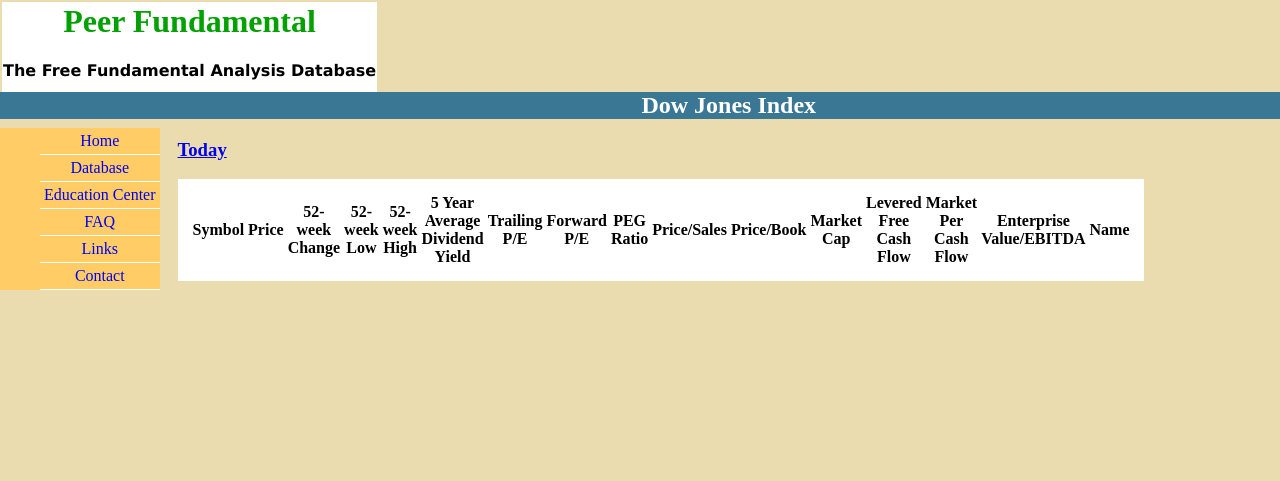
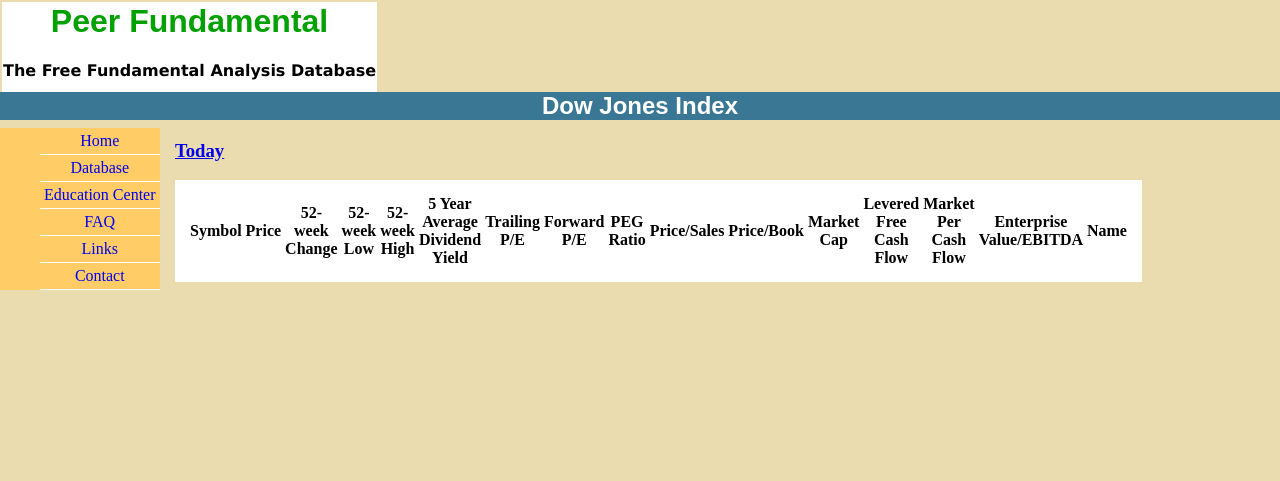
Before and after one commit to cqcum6er/my-first-blog, a Django app: template blog/templates/blog/post_list.html in a window 1280 px wide. Shown: the top 481 px of the page. After the commit the page ends 290 px from the top, so only its background shows below. Run offline with Django 3.2, Linux system fonts and the light colour scheme; the template is opened without the code that fills it, so the values that code supplies are empty.

Commit message:
Modified html

```diff
--- a/blog/templates/blog/post_list.html
+++ b/blog/templates/blog/post_list.html
@@ -5,16 +5,20 @@
 		body {  <!--Viewable area format-->
 			font: 12pt Verdana, Arial, Gerogia, sans-serif;
 			background-color: #EADCAE;
-			margin: 0;
+			margin: 0;	<!--Margin defines the space outside the element border; set to 0 to occupy the whole browser window-->
 		}
 
-		#nav {  <!--Left vertical navigation menu format-->
+		h1,h2 {
+			font-family: arial;
+		}
+
+		#nav {	<!--Left vertical navigation menu format-->
 			width: 150px;
 			float: left;
 			margin-top: 40px;
 			margin-right: 18px;
 			margin-bottom: -2000px;
-			padding-left: 0;
+			padding-left: 0;	<!--padding defines the space between element and element border-->
 			padding-bottom: 2000px;
 		}
 
@@ -25,6 +29,7 @@
 			width: 75%;
 			background-color: #fff;
 			padding: 12px;
+			margin-left:175px;
 		}
 
 		#nav ul {
@@ -76,7 +81,7 @@
 			<h2 style="text-align: center; background-color: #3a7795; color: #fff;">Dow Jones Index</h2>
 		</div>
 
-		<div>
+		<div style="margin-left:175px;">
 			<h3><a href="http://finance.yahoo.com/">Today</a></h3>
 		</div>
 
```
